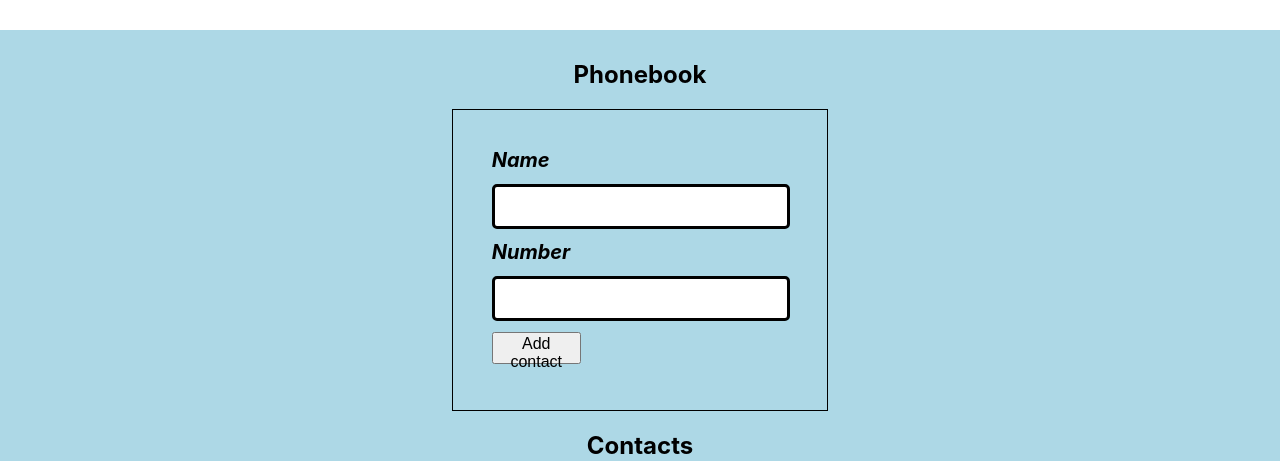
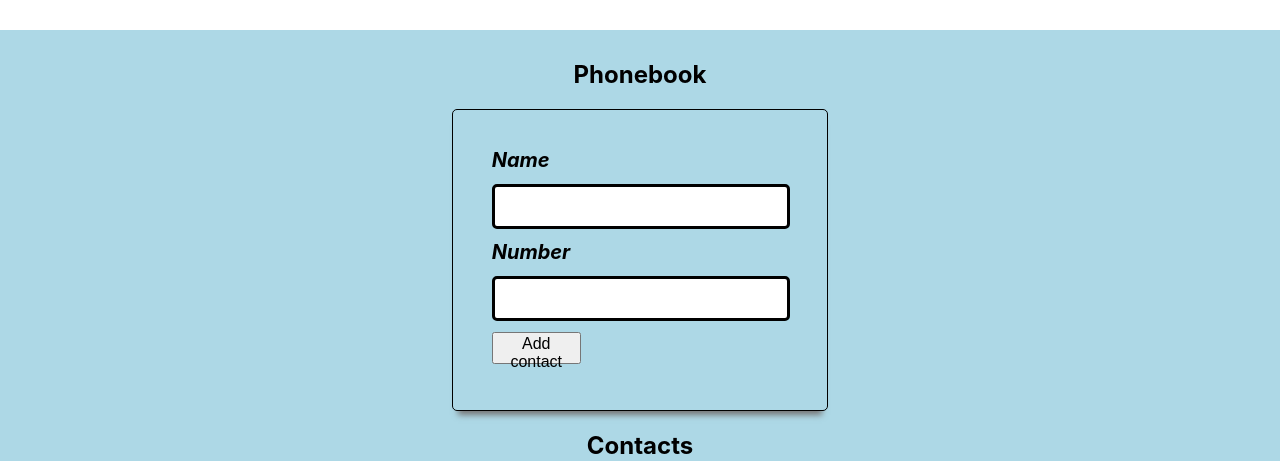
Before and after one commit to arkdau/goit-react-hw-07-phonebook, a React (Create React App) app: page / in a window 1280 px wide. Shown: the top 461 px of the page. Built offline with nearby package versions, Linux system fonts and the light colour scheme; no server answers.

Commit message:
fix:  box-shadow

```diff
--- a/src/components/ContactForm/Contacts.module.css
+++ b/src/components/ContactForm/Contacts.module.css
@@ -7,7 +7,12 @@
   /* margin: auto; */
   padding: 3vw;
   position: relative;
+  border-radius: 5px;
   /* position:relative for .prevBtn and .nextBtn position:absolute; */
+
+  -webkit-box-shadow: 0 10px 6px -6px #777;
+     -moz-box-shadow: 0 10px 6px -6px #777;
+          box-shadow: 0 10px 6px -6px #777;
 }
 
 .formBox p {
--- a/src/components/Filter/Filter.jsx
+++ b/src/components/Filter/Filter.jsx
@@ -21,9 +21,14 @@ padding: 10px 20px
 text-align: center;
 `;
 
-
 const Input = styled.input`
 display: flex;
+border: 1px solid white;
+border-radius: 5px;
+ -webkit-box-shadow: 0 10px 6px -6px #777;
+     -moz-box-shadow: 0 10px 6px -6px #777;
+          box-shadow: 0 10px 6px -6px #777;
+
 `;
 
 const Filter = () => {
```
